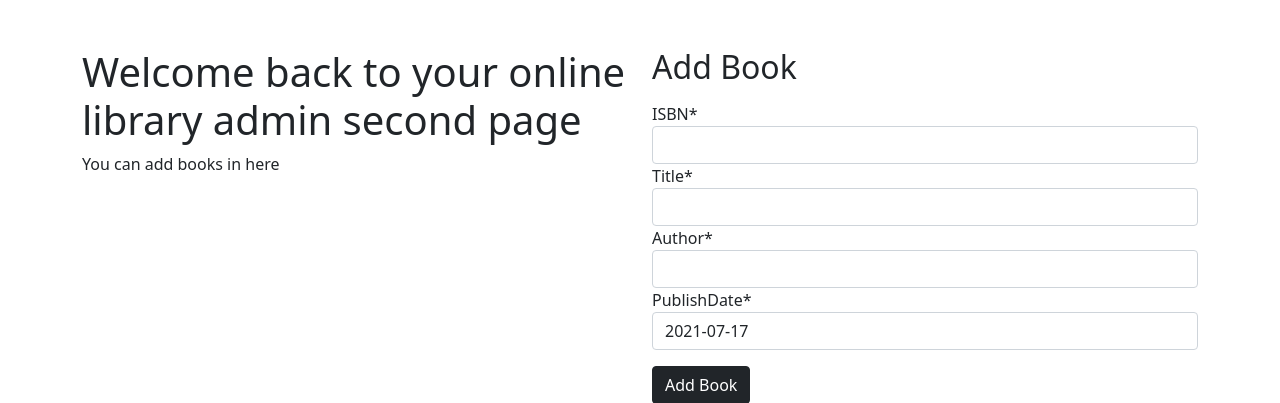
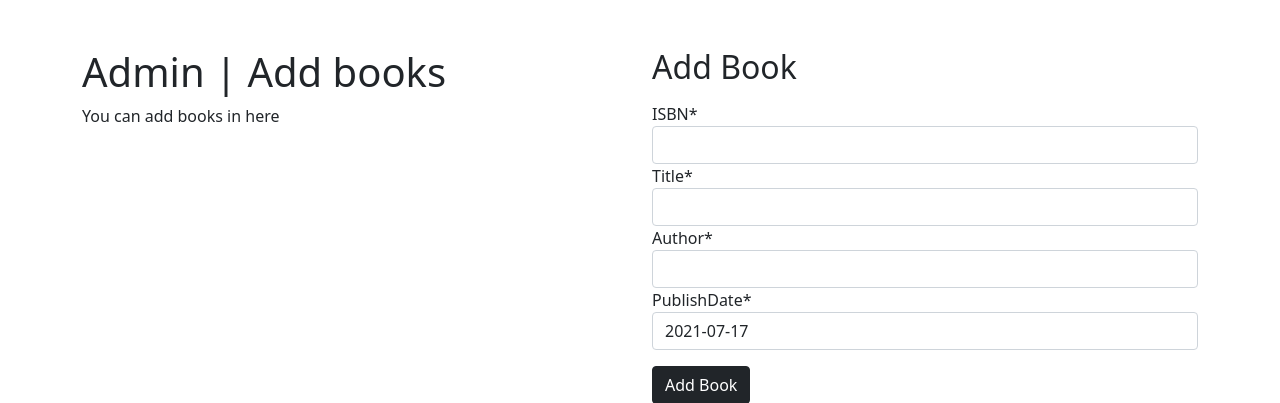
Before and after one commit to elhusseinn/Web-Technology-Final-Project, a Django app: page /book/addBook/ in a window 1280 px wide. Shown: the part 71-474 px from the top of the page. Run offline with Django 3.2, Linux system fonts and the light colour scheme; the visitor is signed in with stand-in values (Sample User, id 1); some libraries are stand-ins or nearby versions.

Commit message:
Text changes

```diff
--- a/templates/books/addBook.html
+++ b/templates/books/addBook.html
@@ -1,7 +1,7 @@
 {% extends 'base.html' %}
 {% load static %}
 
-{% block title %} Sign in | University Library {% endblock title %}
+{% block title %} Add books | University Library {% endblock title %}
 
 {% block headscript %}
 <link rel="stylesheet" href='{% static "css/common.css" %}'>
@@ -12,7 +12,7 @@
 <div class="container py-5 body-container">
     <div class="row">
         <div class="col-md">
-            <h1>Welcome back to your online library admin second page</h1>
+            <h1>Admin | Add books</h1>
             <p>You can add books in here</p>
         </div>
         <form class="col-md" method='POST'>
```
Also changed, not shown: templates/books/editBook.html (+4 -4 lines).
